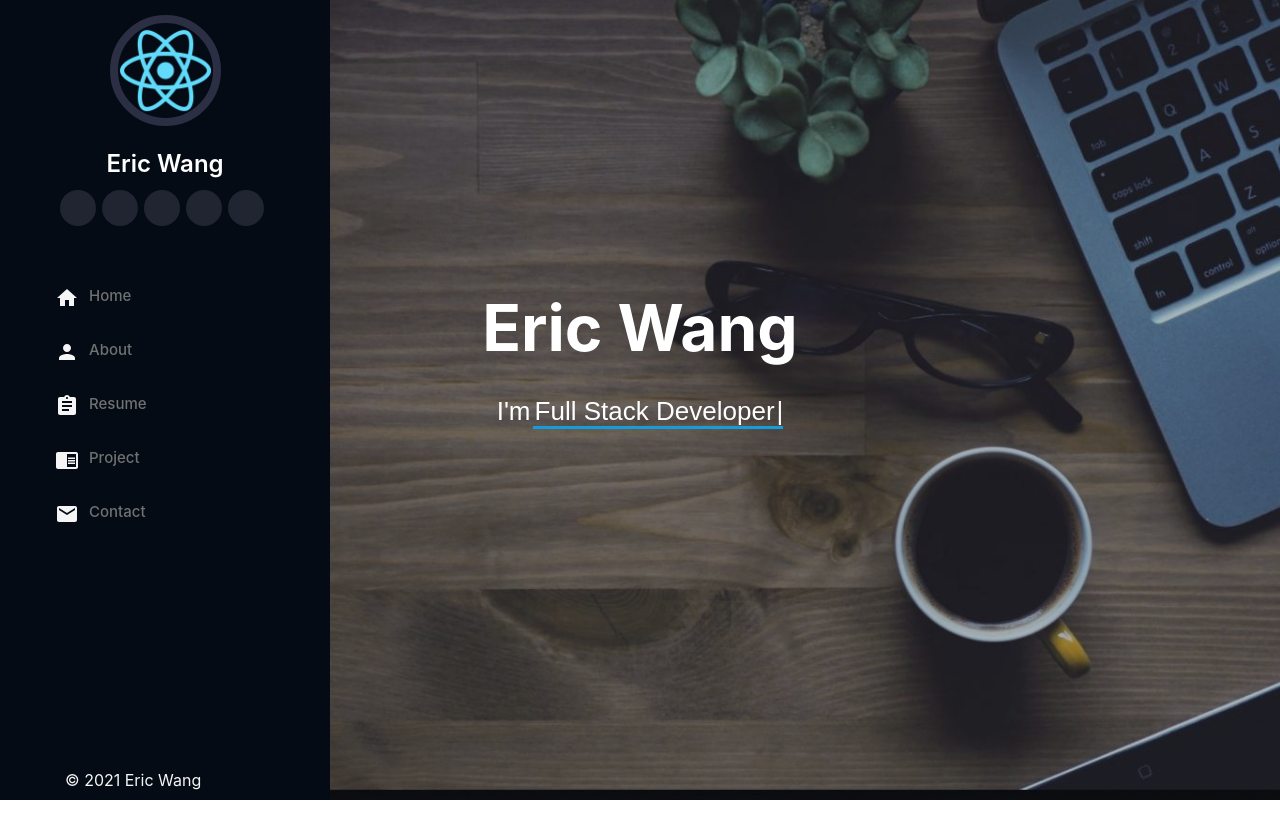
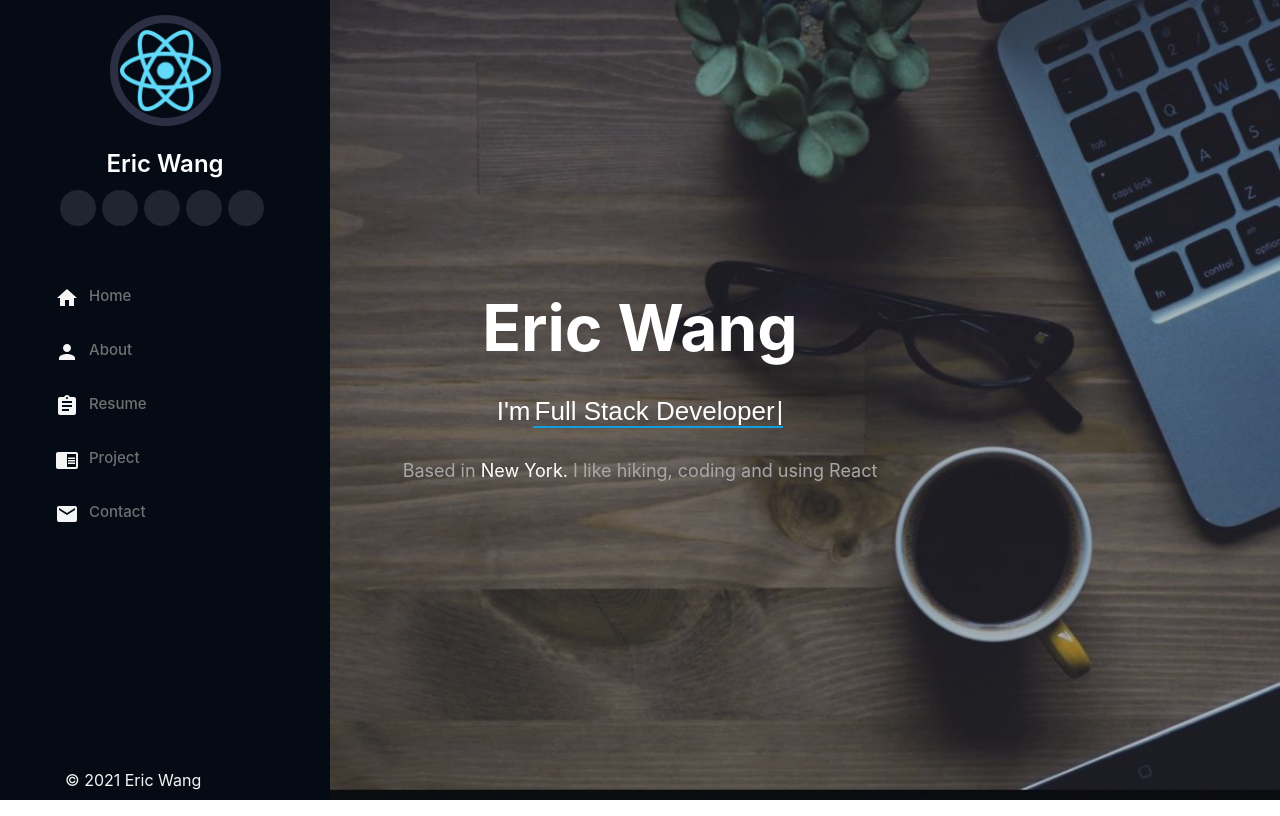
Before and after one commit to easXin/Personal-Portfolio, a React (Create React App) app: page / in a window 1280 px wide. Built offline with nearby package versions, Linux system fonts and the light colour scheme.

Commit message:
finish profile section

```diff
--- a/src/components/body/about/Profile.css
+++ b/src/components/body/about/Profile.css
@@ -49,7 +49,7 @@
 .profile p span {
   /* padding-bottom: 4px;
   letter-spacing: 1px; */
-  border-bottom: 3px solid #149ddd;
+  border-bottom: 2px solid #149ddd;
   margin-left: 2px;
 }
 
@@ -57,6 +57,17 @@
   display: inline-block;
 }
 
+.profile__container h3 {
+  text-align: center;
+  font-size: 18px;
+  font-weight: 400;
+  color: #a8a8a8;
+  margin-top: -80px;
+}
+
+.profile__container h3 span {
+  color: #ffffff;
+}
 @media (min-width: 1024px) {
   .profile {
     background-attachment: fixed;
@@ -68,9 +79,4 @@
     font-size: 28px;
     line-height: 36px;
   }
-  /* #hero h2 {
-    font-size: 18px;
-    line-height: 24px;
-    margin-bottom: 30px;
-  } */
 }
--- a/src/components/body/about/Profile.js
+++ b/src/components/body/about/Profile.js
@@ -11,14 +11,18 @@ function Profile() {
                     <span>
                         <Typewriter
                             options={{
-                                strings: [' Full Stack Developer', ' Problem Solver', ' Hiker'],
+                                strings: ['Full Stack Developer', 'Problem Solver', 'Hiker'],
                                 autoStart: true,
                                 loop: true,
-                                pauseFor: 2500
+                                pauseFor: 2500,
+                                deleteSpeed: 30
                             }}
                         />
                     </span>
                 </p>
+                <h3>
+                    Based in <span>New York.</span> I like hiking, coding and using React
+                </h3>
             </div>
         </section>
     )
```
